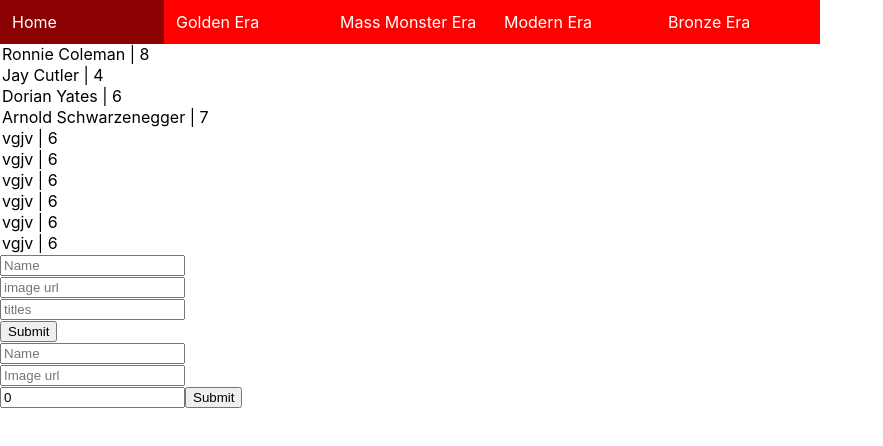
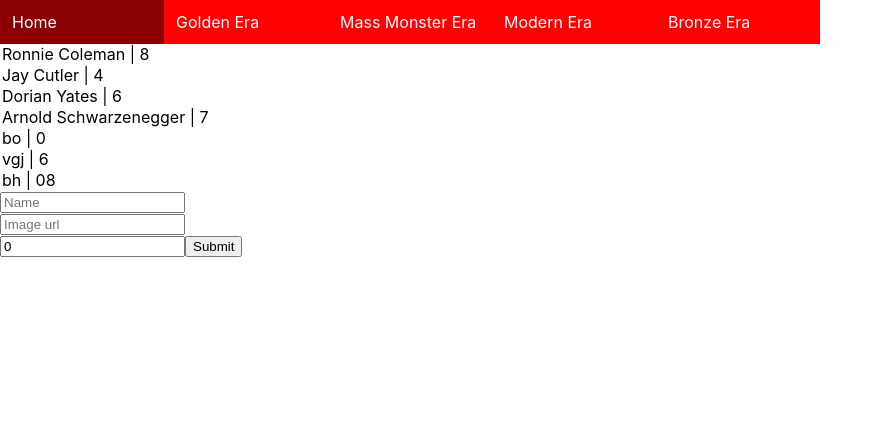
Before and after one commit to abrilchandler/phase-2-project, a React (Create React App) app: page / in a window 1280 px wide. Shown: the top 446 px of the page, without its empty margins (0-883 px from the left). Built offline with nearby package versions, Linux system fonts and the light colour scheme; data requests are answered from the project's data file.

Commit message:
in progress

```diff
--- a/db.json
+++ b/db.json
@@ -25,40 +25,22 @@
       "titles": 7
     },
     {
-      "id": "a778",
-      "name": "vgjv",
-      "image": "dt",
-      "titles": "6"
+      "id": "5463",
+      "name": "bo",
+      "image": "",
+      "titles": 0
     },
     {
-      "id": "f38c",
-      "name": "vgjv",
+      "id": "0bdc",
+      "name": "vgj",
       "image": "",
       "titles": "6"
     },
     {
-      "id": "df54",
-      "name": "vgjv",
+      "id": "54ac",
+      "name": "bh",
       "image": "",
-      "titles": "6"
-    },
-    {
-      "id": "4885",
-      "name": "vgjv",
-      "image": "",
-      "titles": "6"
-    },
-    {
-      "id": "c5ca",
-      "name": "vgjv",
-      "image": "",
-      "titles": "6"
-    },
-    {
-      "id": "af39",
-      "name": "vgjv",
-      "image": "",
-      "titles": "6"
+      "titles": "08"
     }
   ]
 }
--- a/src/components/AddForm.js
+++ b/src/components/AddForm.js
@@ -1,6 +1,6 @@
 import React, { useState } from "react";
 
-function AddFormData() {
+function AddFormData({setData, data}) {
   const [name, setName] = useState('');
   const [image, setImage] = useState('');
   const [titles, setTitles] = useState(0);
@@ -20,7 +20,7 @@
 body: JSON.stringify(formData)
 })
 .then(response => response.json())
-.then(data => console.log('POST request successful:', data))
+.then(newItem => setData([...data, newItem]))
   }
 
   return (
--- a/src/components/Home.js
+++ b/src/components/Home.js
@@ -7,12 +7,13 @@
 
 
   useEffect(() => {
+    console.log("hi")
     fetch("http://localhost:4000/bodybuilders")
     .then(response => response.json())
     .then(data => {
       setData(data);
     });
-    }, console.log("hi"), []);
+    },[]);
 
 
     return (
@@ -22,18 +23,8 @@
         <option key={bodybuilder.id} value={bodybuilder.id}>{bodybuilder.name}  |  {bodybuilder.titles}</option>
       ))}
       <div>
-      <section>
-          <form>
-            <input type="text" placeholder="Name"></input>
-            <br></br>
-            <input type="text" placeholder="image url"></input>
-            <br></br>
-            <input type="text" placeholder="titles"></input>
-            <br></br>
-            <input type="submit"></input>
-          </form>
-        </section>
-        <AddForm />
+
+        <AddForm  setData={setData} data={data}/>
       </div>
       </div>
 
```
